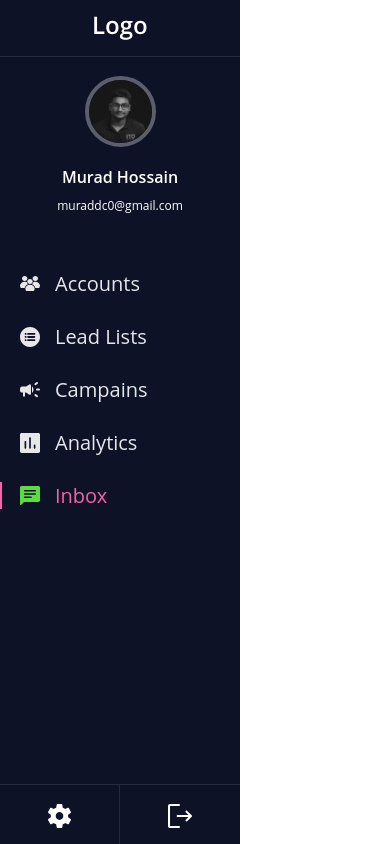
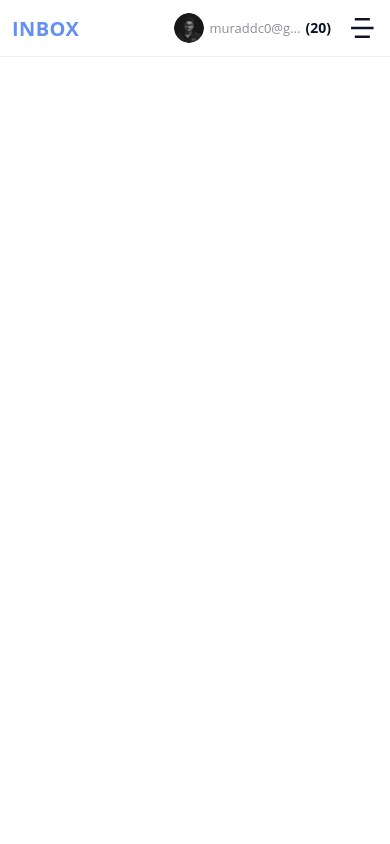
Before and after one commit to rafuj/automated-agency, a React (Create React App) app: page /profile/inbox in a window 390 px wide. Built offline with nearby package versions, Linux system fonts and the light colour scheme.

Commit message:
initial commit

```diff
--- a/src/components/Layout.jsx
+++ b/src/components/Layout.jsx
@@ -2,15 +2,20 @@ import React from "react";
 import { Link, NavLink } from "react-router-dom";
 import { sidebar_menu } from "../assets/data/sidebar_menu";
 import author_img from "../assets/img/author.png";
-import { Cog, LogoWhite, SignOutIcon } from "../icons/IconTheme";
+import { useGlobalContext } from "../context/context";
+import { Bar, Close, Cog, LogoWhite, SignOutIcon } from "../icons/IconTheme";
 const Layout = ({ children }) => {
+	const { isSidebarOpen, closeSidebar } = useGlobalContext();
 	return (
 		<main className="main">
-			<aside className="sidebar">
+			<aside className={`sidebar ${isSidebarOpen ? "active" : ""}`}>
 				<div className="sidebar-logo">
 					<Link to="#">
 						<LogoWhite />
 					</Link>
+					<div className="close-icon d-lg-none" onClick={closeSidebar}>
+						<Close />
+					</div>
 				</div>
 				<div className="sidebar-author">
 					<div className="img">
@@ -30,17 +35,34 @@ const Layout = ({ children }) => {
 						))}
 				</ul>
 				<div className="sidebar-bottom-btns">
-					<button>
+					<Link to="#" className="bottom-btn">
 						<Cog />
-					</button>
-					<button>
+					</Link>
+					<Link to="#" className="bottom-btn">
 						<SignOutIcon />
-					</button>
+					</Link>
 				</div>
 			</aside>
 			<article className="article">{children}</article>
+			<div
+				className={`overlay d-lg-none ${isSidebarOpen ? "active" : ""}`}
+				onClick={closeSidebar}
+			></div>
 		</main>
 	);
 };
 
+export const LayoutHeader = ({ title, children }) => {
+	const { openSidebar } = useGlobalContext();
+	return (
+		<header className="article-header container-fluid d-flex justify-content-between align-items-center">
+			<h4 className="title text-base text-uppercase m-0 me-auto">{title}</h4>
+			<div>{children}</div>
+			<div className="d-lg-none ms-3" onClick={openSidebar}>
+				<Bar />
+			</div>
+		</header>
+	);
+};
+
 export default Layout;
--- /dev/null
+++ b/src/context/context.js
@@ -0,0 +1,33 @@
+import React, { useContext, useState } from "react";
+
+const AppContext = React.createContext();
+
+const AppProvider = ({ children }) => {
+	const [isSidebarOpen, setIsSidebarOpen] = useState(false);
+
+	const openSidebar = () => {
+		setIsSidebarOpen(true);
+	};
+	const closeSidebar = () => {
+		setIsSidebarOpen(false);
+	};
+
+	return (
+		<AppContext.Provider
+			value={{
+				isSidebarOpen,
+				closeSidebar,
+				openSidebar,
+			}}
+		>
+			{children}
+		</AppContext.Provider>
+	);
+};
+
+// custom hooks
+export const useGlobalContext = () => {
+	return useContext(AppContext);
+};
+
+export { AppProvider, AppContext };
--- a/src/icons/IconTheme.jsx
+++ b/src/icons/IconTheme.jsx
@@ -159,3 +159,48 @@ export const SignOutIcon = () => {
 		</svg>
 	);
 };
+export const Close = () => {
+	return (
+		<>
+			<svg width={18} x={0} y={0} viewBox="0 0 512 512">
+				<g>
+					<g id="_02_User" data-name="02 User">
+						<path
+							d="m25 512a25 25 0 0 1 -17.68-42.68l462-462a25 25 0 0 1 35.36 35.36l-462 462a24.93 24.93 0 0 1 -17.68 7.32z"
+							fill="var(--redish)"
+							data-original="var(--redish)"
+						/>
+						<path
+							d="m487 512a24.93 24.93 0 0 1 -17.68-7.32l-462-462a25 25 0 0 1 35.36-35.36l462 462a25 25 0 0 1 -17.68 42.68z"
+							fill="var(--redish)"
+							data-original="var(--redish)"
+						/>
+					</g>
+				</g>
+			</svg>
+		</>
+	);
+};
+
+export const Bar = () => {
+	return (
+		<svg width={31} height={30} viewBox="0 0 31 30" fill="none">
+			<g clipPath="url(#clip0_3_218)">
+				<path
+					d="M22.8193 22.5V25H7.81934V22.5H22.8193ZM26.5693 13.75V16.25H4.06934V13.75H26.5693ZM22.8193 5V7.5H7.81934V5H22.8193Z"
+					fill="var(--title)"
+				/>
+			</g>
+			<defs>
+				<clipPath id="clip0_3_218">
+					<rect
+						width={30}
+						height={30}
+						fill="var(--title)"
+						transform="translate(0.319336)"
+					/>
+				</clipPath>
+			</defs>
+		</svg>
+	);
+};
--- a/src/index.js
+++ b/src/index.js
@@ -3,11 +3,14 @@ import React from "react";
 import "react-bootstrap";
 import ReactDOM from "react-dom/client";
 import App from "./App";
+import { AppProvider } from "./context/context";
 import "./style.scss";
 
 const root = ReactDOM.createRoot(document.getElementById("root"));
 root.render(
 	<React.StrictMode>
-		<App />
+		<AppProvider>
+			<App />
+		</AppProvider>
 	</React.StrictMode>
 );
--- a/src/pages/profile/inbox/Inbox.jsx
+++ b/src/pages/profile/inbox/Inbox.jsx
@@ -1,10 +1,40 @@
 import React from "react";
-import Layout from "../../../components/Layout";
-
+import { Link } from "react-router-dom";
+import img from "../../../assets/img/author.png";
+import Layout, { LayoutHeader } from "../../../components/Layout";
+import { Cog, GroupTeam, SignOutIcon } from "../../../icons/IconTheme";
 const Inbox = () => {
 	return (
 		<>
-			<Layout></Layout>
+			<Layout>
+				<LayoutHeader title="Inbox">
+					<div className="layout-header">
+						<Link className="__dropdown" to="#">
+							<img src={img} alt="img" />
+							<div>{"muraddc0@gmail.com".substring(0, 10) + "..."}</div>
+							<h6>(20)</h6>
+						</Link>
+						<ul className="__dropdown-menu">
+							<li>
+								<Link to="#">
+									<GroupTeam /> <span>Profile</span>
+								</Link>
+							</li>
+							<li>
+								<Link to="#">
+									<Cog /> <span>Setting</span>
+								</Link>
+							</li>
+							<li>
+								<Link to="#">
+									<SignOutIcon />
+									<span> Logout</span>
+								</Link>
+							</li>
+						</ul>
+					</div>
+				</LayoutHeader>
+			</Layout>
 		</>
 	);
 };
--- a/src/style.scss
+++ b/src/style.scss
@@ -52,6 +52,7 @@
 	--body: #ffffff;
 	--section: #f9fafe;
 	--text: #8c8d98;
+	--border: #eff2f1;
 }
 #root {
 	display: flex;
@@ -107,7 +108,7 @@ h6 {
 }
 .auth-header {
 	padding: 20px 0;
-	border-bottom: 1px solid #eff2f1;
+	border-bottom: 1px solid var(--border);
 	@include breakpoint(xl) {
 		padding-top: 40px;
 		.container {
@@ -146,7 +147,7 @@ h6 {
 	background: transparent;
 	box-shadow: none;
 	outline: none;
-	border: 1px solid #eff2f1;
+	border: 1px solid var(--border);
 	border-radius: 15px;
 	height: 50px;
 	font-weight: 500;
@@ -170,7 +171,7 @@ h6 {
 		content: "";
 		flex-grow: 1;
 		height: 1px;
-		background: #eff2f1;
+		background: var(--border);
 	}
 }
 .form-group {
@@ -244,10 +245,11 @@ h6 {
 		max-width: 240px;
 		background: var(--title);
 		min-height: 100vh;
-		position: sticky;
+		position: fixed;
 		top: 0;
 		display: flex;
 		flex-direction: column;
+		z-index: 999;
 		> * {
 			width: 100%;
 		}
@@ -255,6 +257,7 @@ h6 {
 			margin: 0 auto;
 			text-align: center;
 			border-bottom: 1px solid rgba(#ffffff, 0.1);
+			position: relative;
 			a {
 				display: inline-block;
 			}
@@ -264,6 +267,19 @@ h6 {
 				height: 24px;
 			}
 			padding: 13px 15px 15px;
+		}
+		transition: all ease 0.4s;
+		&:not(.active) {
+			transform: translateX(-100%);
+		}
+
+		@include breakpoint(lg) {
+			position: sticky;
+			transform: translateX(0) !important;
+		}
+		@include breakpoint(max-lg) {
+			overflow-y: auto;
+			max-height: 100vh;
 		}
 	}
 	.article {
@@ -303,6 +319,7 @@ h6 {
 }
 .sidebar-menu {
 	margin-top: 56px;
+	margin-bottom: 15px;
 	display: flex;
 	flex-direction: column;
 	gap: 26px;
@@ -336,18 +353,131 @@ h6 {
 			}
 		}
 	}
+	@include breakpoint(max-sm) {
+		margin-top: 26px;
+		margin-bottom: 26px;
+		gap: 15px;
+		li {
+			a {
+				font-size: 16px;
+			}
+		}
+	}
 }
 .sidebar-bottom-btns {
 	display: flex;
 	margin-top: auto;
-	button {
+	.bottom-btn {
 		width: 50%;
 		background: transparent;
 		height: 60px;
 		border: none;
+		display: flex;
+		align-items: center;
+		justify-content: center;
 		&:first-child {
 			border-right: 1px solid rgba(#ffffff, 0.1);
 		}
 		border-top: 1px solid rgba(#ffffff, 0.1);
 	}
 }
+.article-header {
+	.title {
+		font-size: 20px;
+		line-height: 27px;
+		letter-spacing: 0.02em;
+	}
+}
+.article-header {
+	min-height: 57px;
+	border-bottom: 1px solid var(--border);
+}
+.container-fluid {
+	@include breakpoint(xl) {
+		padding-left: 30px;
+		padding-right: 30px;
+	}
+}
+.close-icon {
+	position: absolute;
+	right: 10px;
+	top: 10px;
+}
+.overlay {
+	position: fixed;
+	inset: 0;
+	z-index: 99;
+	background: var(--title);
+	transform: all ease 0.4s;
+	opacity: 0;
+	visibility: hidden;
+	&.active {
+		visibility: visible;
+		opacity: 0.8;
+	}
+}
+.layout-header {
+	position: relative;
+}
+.__dropdown {
+	display: flex;
+	flex-wrap: wrap;
+	align-items: center;
+	gap: 5px;
+	font-size: 13px;
+	color: var(--text);
+	img {
+		width: 30px;
+		aspect-ratio: 1;
+		object-fit: cover;
+		border-radius: 50%;
+	}
+	h6 {
+		margin: 0;
+		font-size: 14px;
+	}
+}
+.__dropdown-menu {
+	position: absolute;
+	top: calc(100% + 13px);
+	right: 0;
+	min-width: 220px;
+	background: var(--body);
+	border: 1px solid var(--border);
+	transition: all ease 0.4s;
+	padding: 15px 0;
+	border-radius: 10px;
+	font-size: 14px;
+	box-shadow: 0 0 5px rgba(#0e1227, 0.051);
+	svg {
+		width: 16px;
+		height: 16px;
+		*[fill="white"] {
+			fill: var(--base);
+		}
+	}
+	li {
+		&:not(:last-child) {
+			border-bottom: 1px solid var(--border);
+		}
+		a {
+			display: flex;
+			color: var(--title);
+			padding: 4px 15px;
+			&:hover {
+				background: rgba(#6390f5, 0.1);
+			}
+			span {
+				width: 0;
+				flex-grow: 1;
+				padding-left: 10px;
+			}
+			align-items: center;
+		}
+	}
+}
+
+.__dropdown:not(:focus) ~ .__dropdown-menu {
+	opacity: 0;
+	visibility: hidden;
+}
```
